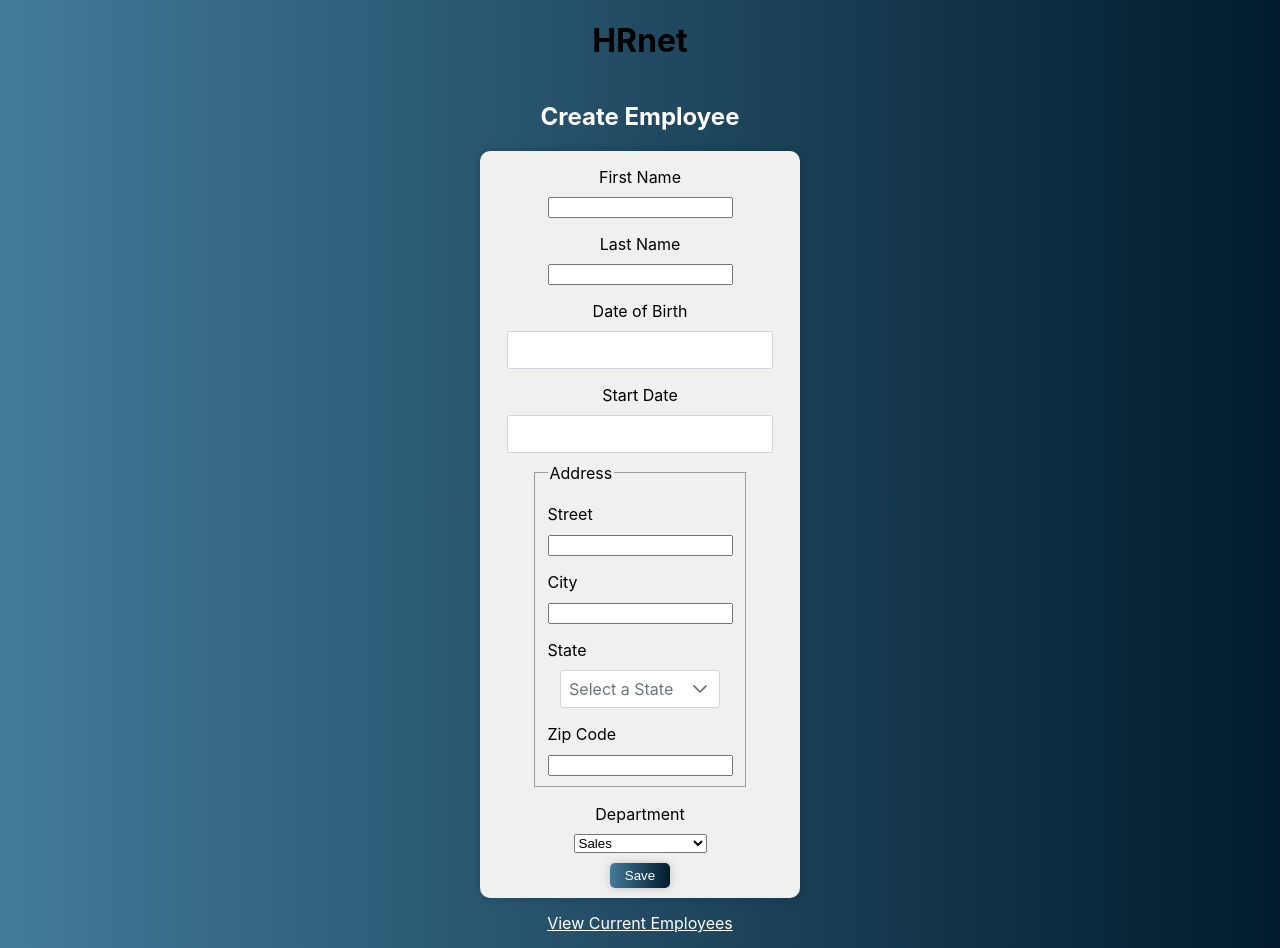
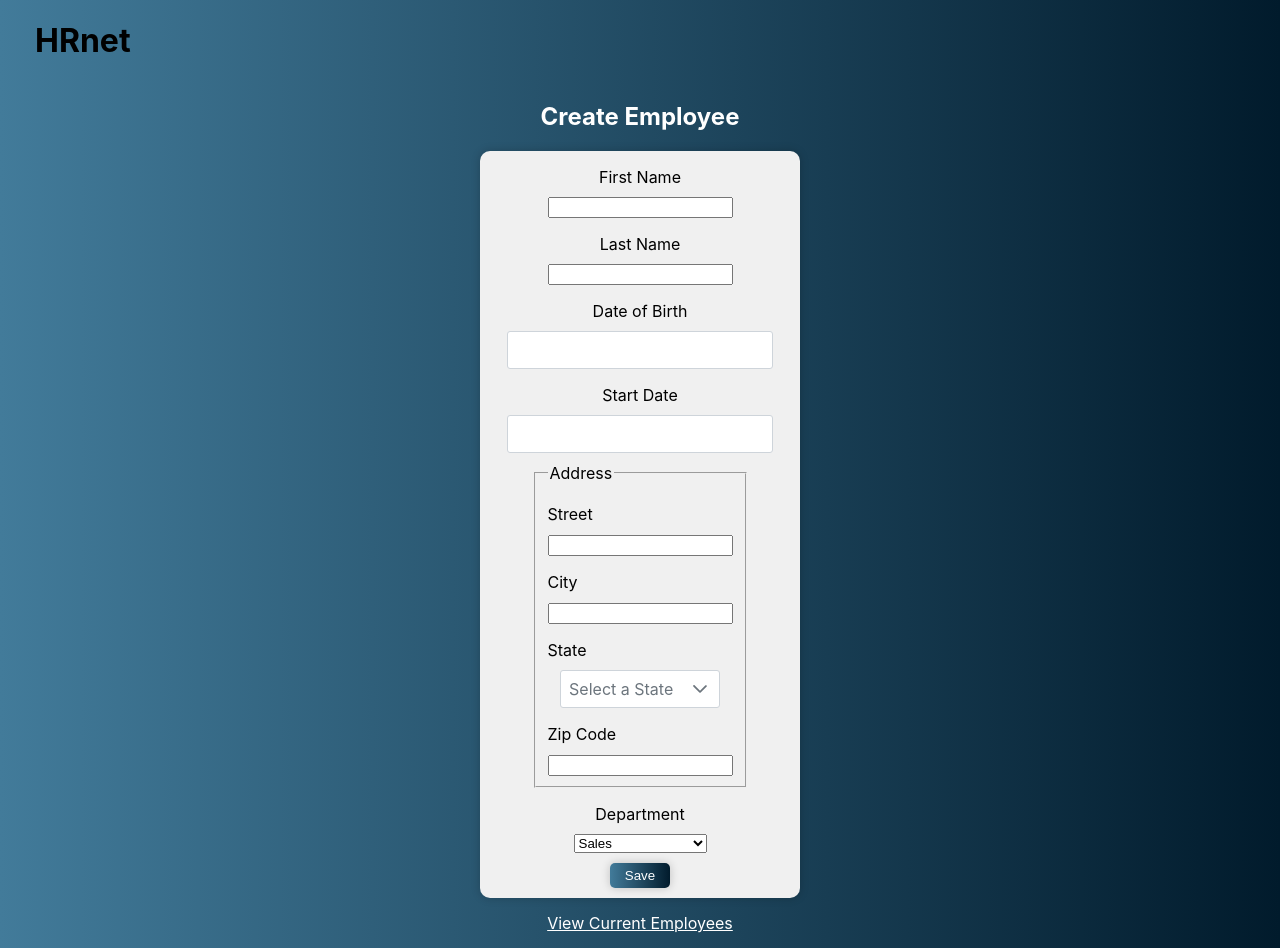
Before and after one commit to FaridBF/HRNet, a React (Create React App) app: page / in a window 1280 px wide. Built offline with nearby package versions, Linux system fonts and the light colour scheme.

Commit message:
style: add css

```diff
--- a/src/index.css
+++ b/src/index.css
@@ -22,7 +22,8 @@ code {
 .title {
   display: flex;
   align-items: center;
-  justify-content: center;
+  justify-content: flex-start;
+  margin-left: 35px;
 }
 
 .container {
```
